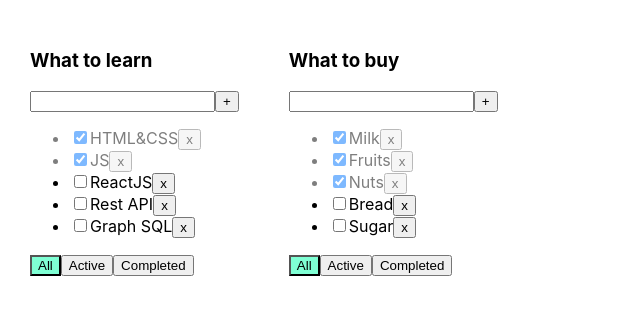
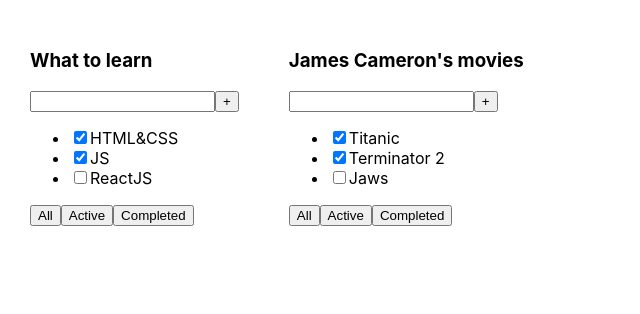
Before and after one commit to IJTINK7/to-do_list, a React (Create React App) app: page / in a window 1280 px wide. Shown: the top 314 px of the page, without its empty margins (0-640 px from the left). Built offline with nearby package versions, Linux system fonts and the light colour scheme.

Commit message:
Preparing for the "Todolist 02" lesson

```diff
--- a/src/App.tsx
+++ b/src/App.tsx
@@ -1,99 +1,34 @@
-import React, {useState} from 'react';
-import './App.css';
-import {TaskType, Todolist} from './Todolist';
-import {v1} from 'uuid';
-
-export type FilterValuesType = "all" | "active" | "completed";
-
-type TodolistsType ={
-	id: string;
-	title: string;
-	filter: FilterValuesType;
-}
-type TasksType={
-	[key: string]: Array<TaskType>
-}
+import React from 'react'
+import './App.css'
+import {Todolist} from "./Todolist";
 
 function App() {
-	let todolistID1 = v1()
-	let todolistID2 = v1()
-
-	let [todolists, setTodolists] = useState<Array<TodolistsType>>([
-		{id: todolistID1, title: "What to learn", filter: "all"},
-		{id: todolistID2, title: "What to buy", filter: "all"},
-	])
-
-	// let [tasks, setTasks] = useState([
-	// 	{id: v1(), title: "HTML&CSS", isDone: true},
-	// 	{id: v1(), title: "JS", isDone: true},
-	// 	{id: v1(), title: "ReactJS", isDone: false},
-	// 	{id: v1(), title: "Rest API", isDone: false},
-	// 	{id: v1(), title: "GraphQL", isDone: false},
-	// ]);
-
-	let [tasks, setTasks] = useState<TasksType>({
-		[todolistID1]: [
-			{id: v1(), title: 'HTML&CSS', isDone: true},
-			{id: v1(), title: 'JS', isDone: true},
-			{id: v1(), title: 'ReactJS', isDone: false},
-			{id: v1(), title: 'Rest API', isDone: false},
-			{id: v1(), title: 'Graph SQL', isDone: false},
-
-		],
-		[todolistID2]: [
-			{id: v1(), title: 'Milk', isDone: true},
-			{id: v1(), title: 'Fruits', isDone: true},
-			{id: v1(), title: 'Nuts', isDone: true},
-			{id: v1(), title: 'Bread', isDone: false},
-			{id: v1(), title: 'Sugar', isDone: false},
-		]
-	})
-
-	function removeTask(todolistID: string, taskID: string) {
-		setTasks({...tasks, [todolistID]: tasks[todolistID].filter(el => el.id !== taskID)});
-	}
-
-	function addTask(todolistID: string, taskTitle: string) {
-		let newTask = {id: v1(), title: taskTitle, isDone: false}
-		setTasks({...tasks, [todolistID]: [ newTask, ...tasks[todolistID]]});
-	}
-
-	function changeStatus(todolistID: string, taskId: string, isDone: boolean) {
-		setTasks({...tasks, [todolistID]: tasks[todolistID].map(el => el.id === taskId ?  {...el, isDone}: el)})
-	}
-
-	function changeFilter(todolistID: string, value: FilterValuesType) {
-		setTodolists(todolists.map(el => el.id === todolistID ? {...el, filter: value}: el));
-	}
-
+	const tasks1 = [
+		{ id: 1, title: "HTML&CSS", isDone: true },
+		{ id: 2, title: "JS", isDone: true },
+		{ id: 3, title: "ReactJS", isDone: false }
+	]
+	const tasks2 = [
+		{ id: 1, title: "Titanic", isDone: true },
+		{ id: 2, title: "Terminator 2", isDone: true },
+		{ id: 3, title: "Jaws", isDone: false }
+	]
 	return (
-		<div className="App">
-			{todolists.map(el=>{
-				let tasksForTodolist = tasks[el.id];
-				if (el.filter === "active") {
-					tasksForTodolist = tasks[el.id].filter(t => !t.isDone);
-				}
-				if (el.filter === "completed") {
-					tasksForTodolist = tasks[el.id].filter(t => t.isDone);
-				}
-				return <Todolist
-					key={el.id}
-					todolistID={el.id}
-					title={el.title}
-					tasks={tasksForTodolist}
-					removeTask={removeTask}
-					changeFilter={changeFilter}
-					addTask={addTask}
-					changeTaskStatus={changeStatus}
-					filter={el.filter}
-				/>
-			})}
-
+		<div className='App'>
+			<Todolist
+				title = "What to learn"
+				tasks={tasks1}
+			/>
+			<Todolist
+				title = "James Cameron's movies"
+				tasks ={tasks2}
+			/>
 		</div>
-	);
+	)
 }
 
 export default App;
+
 
 // Todolist 01
 
@@ -127,3 +62,103 @@
 // }
 //
 // export default App;
+
+
+// Todolist 05
+//
+// import React, {useState} from 'react';
+// import './App.css';
+// import {TaskType, Todolist} from './Todolist';
+// import {v1} from 'uuid';
+//
+// export type FilterValuesType = "all" | "active" | "completed";
+//
+// type TodolistsType ={
+// 	id: string;
+// 	title: string;
+// 	filter: FilterValuesType;
+// }
+// type TasksType={
+// 	[key: string]: Array<TaskType>
+// }
+//
+// function App() {
+// 	let todolistID1 = v1()
+// 	let todolistID2 = v1()
+//
+// 	let [todolists, setTodolists] = useState<Array<TodolistsType>>([
+// 		{id: todolistID1, title: "What to learn", filter: "all"},
+// 		{id: todolistID2, title: "What to buy", filter: "all"},
+// 	])
+//
+// 	// let [tasks, setTasks] = useState([
+// 	// 	{id: v1(), title: "HTML&CSS", isDone: true},
+// 	// 	{id: v1(), title: "JS", isDone: true},
+// 	// 	{id: v1(), title: "ReactJS", isDone: false},
+// 	// 	{id: v1(), title: "Rest API", isDone: false},
+// 	// 	{id: v1(), title: "GraphQL", isDone: false},
+// 	// ]);
+//
+// 	let [tasks, setTasks] = useState<TasksType>({
+// 		[todolistID1]: [
+// 			{id: v1(), title: 'HTML&CSS', isDone: true},
+// 			{id: v1(), title: 'JS', isDone: true},
+// 			{id: v1(), title: 'ReactJS', isDone: false},
+// 			{id: v1(), title: 'Rest API', isDone: false},
+// 			{id: v1(), title: 'Graph SQL', isDone: false},
+//
+// 		],
+// 		[todolistID2]: [
+// 			{id: v1(), title: 'Milk', isDone: true},
+// 			{id: v1(), title: 'Fruits', isDone: true},
+// 			{id: v1(), title: 'Nuts', isDone: true},
+// 			{id: v1(), title: 'Bread', isDone: false},
+// 			{id: v1(), title: 'Sugar', isDone: false},
+// 		]
+// 	})
+//
+// 	function removeTask(todolistID: string, taskID: string) {
+// 		setTasks({...tasks, [todolistID]: tasks[todolistID].filter(el => el.id !== taskID)});
+// 	}
+//
+// 	function addTask(todolistID: string, taskTitle: string) {
+// 		let newTask = {id: v1(), title: taskTitle, isDone: false}
+// 		setTasks({...tasks, [todolistID]: [ newTask, ...tasks[todolistID]]});
+// 	}
+//
+// 	function changeStatus(todolistID: string, taskId: string, isDone: boolean) {
+// 		setTasks({...tasks, [todolistID]: tasks[todolistID].map(el => el.id === taskId ?  {...el, isDone}: el)})
+// 	}
+//
+// 	function changeFilter(todolistID: string, value: FilterValuesType) {
+// 		setTodolists(todolists.map(el => el.id === todolistID ? {...el, filter: value}: el));
+// 	}
+//
+// 	return (
+// 		<div className="App">
+// 			{todolists.map(el=>{
+// 				let tasksForTodolist = tasks[el.id];
+// 				if (el.filter === "active") {
+// 					tasksForTodolist = tasks[el.id].filter(t => !t.isDone);
+// 				}
+// 				if (el.filter === "completed") {
+// 					tasksForTodolist = tasks[el.id].filter(t => t.isDone);
+// 				}
+// 				return <Todolist
+// 					key={el.id}
+// 					todolistID={el.id}
+// 					title={el.title}
+// 					tasks={tasksForTodolist}
+// 					removeTask={removeTask}
+// 					changeFilter={changeFilter}
+// 					addTask={addTask}
+// 					changeTaskStatus={changeStatus}
+// 					filter={el.filter}
+// 				/>
+// 			})}
+//
+// 		</div>
+// 	);
+// }
+//
+// export default App;
--- a/src/Todolist.tsx
+++ b/src/Todolist.tsx
@@ -1,91 +1,35 @@
-import React, {ChangeEvent, KeyboardEvent, useState} from 'react';
-import {FilterValuesType} from './App';
+import React from "react";
 
-export type TaskType = {
-	id: string
-	title: string
-	isDone: boolean
+type TasksType={
+	id: number;
+	title: string;
+	isDone: boolean;
 }
 
-type PropsType = {
-	todolistID: string
+type PropsType ={
 	title: string
-	tasks: Array<TaskType>
-	removeTask: (todolistID: string, taskID: string) => void
-	changeFilter: (todolistID: string, value: FilterValuesType) => void
-	addTask: (todolistID: string, taskTitle: string) => void
-	changeTaskStatus: (todolistID: string, taskId: string, isDone: boolean) => void
-	filter: FilterValuesType
+	tasks: Array<TasksType>
 }
-
-export function Todolist(props: PropsType) {
-
-	let [title, setTitle] = useState("")
-	let [error, setError] = useState<string | null>(null)
-
-	const addTask = () => {
-		if (title.trim() !== "") {
-			props.addTask(props.todolistID, title.trim());
-			setTitle("");
-		} else {
-			setError("Title is required");
-		}
-	}
-
-	const onChangeHandler = (e: ChangeEvent<HTMLInputElement>) => {
-		setTitle(e.currentTarget.value)
-	}
-
-	const onKeyPressHandler = (e: KeyboardEvent<HTMLInputElement>) => {
-		setError(null);
-		if (e.charCode === 13) {
-			addTask();
-		}
-	}
-
-	const onAllClickHandler = () => props.changeFilter(props.todolistID, "all");
-	const onActiveClickHandler = () => props.changeFilter(props.todolistID, "active");
-	const onCompletedClickHandler = () => props.changeFilter(props.todolistID, "completed");
-
-
-	return <div>
+export const Todolist = (props:PropsType) => {
+	return (
+		<div>
 			<h3>{props.title}</h3>
 			<div>
-			<input value={title}
-				   onChange={onChangeHandler}
-				   onKeyPress={onKeyPressHandler}
-				   className={error ? "error" : ""}
-			/>
-			<button onClick={addTask}>+</button>
-			{error && <div className="error-message">{error}</div>}
+				<input/>
+				<button>+</button>
 			</div>
 			<ul>
-			{
-				props.tasks.map(t => {
-					const onClickHandler = () => props.removeTask(props.todolistID, t.id)
-					const onChangeHandler = (e: ChangeEvent<HTMLInputElement>) => {
-						props.changeTaskStatus(props.todolistID, t.id, e.currentTarget.checked);
-					}
-
-					return <li key={t.id} className={t.isDone ? "is-done" : ""}>
-						<input type="checkbox"
-							   onChange={onChangeHandler}
-							   checked={t.isDone}/>
-						<span>{t.title}</span>
-						<button onClick={onClickHandler}>x</button>
-					</li>
-				})
-			}
+				<li><input type='checkbox' checked={props.tasks[0].isDone}/><span>{props.tasks[0].title}</span></li>
+				<li><input type='checkbox' checked={props.tasks[1].isDone}/><span>{props.tasks[1].title}</span></li>
+				<li><input type='checkbox' checked={props.tasks[2].isDone}/><span>{props.tasks[2].title}</span></li>
 			</ul>
 			<div>
-			<button className={props.filter === 'all' ? "active-filter" : ""}
-					onClick={onAllClickHandler}>All</button>
-			<button className={props.filter === 'active' ? "active-filter" : ""}
-					onClick={onActiveClickHandler}>Active</button>
-			<button className={props.filter === 'completed' ? "active-filter" : ""}
-					onClick={onCompletedClickHandler}>Completed</button>
+				<button>All</button>
+				<button>Active</button>
+				<button>Completed</button>
 			</div>
 		</div>
+	)
 }
 
 // Todolist 01
@@ -123,3 +67,95 @@
 // 		</div>
 // 	)
 // }
+
+// Todolist 05
+//
+// import React, {ChangeEvent, KeyboardEvent, useState} from 'react';
+// import {FilterValuesType} from './App';
+//
+// export type TaskType = {
+// 	id: string
+// 	title: string
+// 	isDone: boolean
+// }
+//
+// type PropsType = {
+// 	todolistID: string
+// 	title: string
+// 	tasks: Array<TaskType>
+// 	removeTask: (todolistID: string, taskID: string) => void
+// 	changeFilter: (todolistID: string, value: FilterValuesType) => void
+// 	addTask: (todolistID: string, taskTitle: string) => void
+// 	changeTaskStatus: (todolistID: string, taskId: string, isDone: boolean) => void
+// 	filter: FilterValuesType
+// }
+//
+// export function Todolist(props: PropsType) {
+//
+// 	let [title, setTitle] = useState("")
+// 	let [error, setError] = useState<string | null>(null)
+//
+// 	const addTask = () => {
+// 		if (title.trim() !== "") {
+// 			props.addTask(props.todolistID, title.trim());
+// 			setTitle("");
+// 		} else {
+// 			setError("Title is required");
+// 		}
+// 	}
+//
+// 	const onChangeHandler = (e: ChangeEvent<HTMLInputElement>) => {
+// 		setTitle(e.currentTarget.value)
+// 	}
+//
+// 	const onKeyPressHandler = (e: KeyboardEvent<HTMLInputElement>) => {
+// 		setError(null);
+// 		if (e.charCode === 13) {
+// 			addTask();
+// 		}
+// 	}
+//
+// 	const onAllClickHandler = () => props.changeFilter(props.todolistID, "all");
+// 	const onActiveClickHandler = () => props.changeFilter(props.todolistID, "active");
+// 	const onCompletedClickHandler = () => props.changeFilter(props.todolistID, "completed");
+//
+//
+// 	return <div>
+// 		<h3>{props.title}</h3>
+// 		<div>
+// 			<input value={title}
+// 				   onChange={onChangeHandler}
+// 				   onKeyPress={onKeyPressHandler}
+// 				   className={error ? "error" : ""}
+// 			/>
+// 			<button onClick={addTask}>+</button>
+// 			{error && <div className="error-message">{error}</div>}
+// 		</div>
+// 		<ul>
+// 			{
+// 				props.tasks.map(t => {
+// 					const onClickHandler = () => props.removeTask(props.todolistID, t.id)
+// 					const onChangeHandler = (e: ChangeEvent<HTMLInputElement>) => {
+// 						props.changeTaskStatus(props.todolistID, t.id, e.currentTarget.checked);
+// 					}
+//
+// 					return <li key={t.id} className={t.isDone ? "is-done" : ""}>
+// 						<input type="checkbox"
+// 							   onChange={onChangeHandler}
+// 							   checked={t.isDone}/>
+// 						<span>{t.title}</span>
+// 						<button onClick={onClickHandler}>x</button>
+// 					</li>
+// 				})
+// 			}
+// 		</ul>
+// 		<div>
+// 			<button className={props.filter === 'all' ? "active-filter" : ""}
+// 					onClick={onAllClickHandler}>All</button>
+// 			<button className={props.filter === 'active' ? "active-filter" : ""}
+// 					onClick={onActiveClickHandler}>Active</button>
+// 			<button className={props.filter === 'completed' ? "active-filter" : ""}
+// 					onClick={onCompletedClickHandler}>Completed</button>
+// 		</div>
+// 	</div>
+// }
```
Lines whose indentation alone changed are shown as unchanged.
